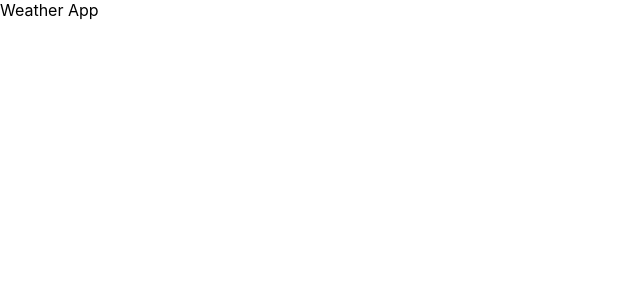
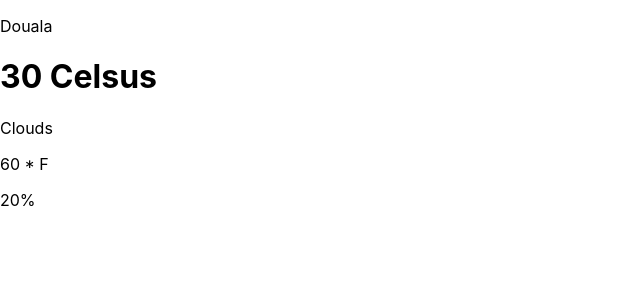
Before and after one commit to acelest/acelest-weather_app, a React (Create React App) app: page / in a window 1280 px wide. Shown: the top 300 px of the page, without its empty margins (0-640 px from the left). Built offline with nearby package versions, Linux system fonts and the light colour scheme.

Commit message:
structure jsx

```diff
--- a/src/App.js
+++ b/src/App.js
@@ -1,7 +1,34 @@
 import React from "react";
+// import axios from "axios";
 
 function App() {
-  return <div className="App">Weather App</div>;
+  // const url = `https://api.openweathermap.org/data/3.0/onecall?lat={lat}&lon={lon}&exclude={part}&appid={API key}`;
+
+  return (
+    <div className="App">
+      <div className="container">
+        <div className="top">
+          <div className="location">
+            <p>Douala</p>
+          </div>
+          <div className="temp"></div>
+          <h1>30 Celsus</h1>
+        </div>
+        <div className="description">
+          <p>Clouds</p>
+        </div>
+        <div className="bottom">
+          <div className="feels">
+            <p>60 * F</p>
+          </div>
+          <div className="humidity">
+            <p>20%</p>
+          </div>
+          <div className="wind"></div>
+        </div>
+      </div>
+    </div>
+  );
 }
 
 export default App;
```
Also changed, not shown: src/html.html (added, +11 -0 lines).
